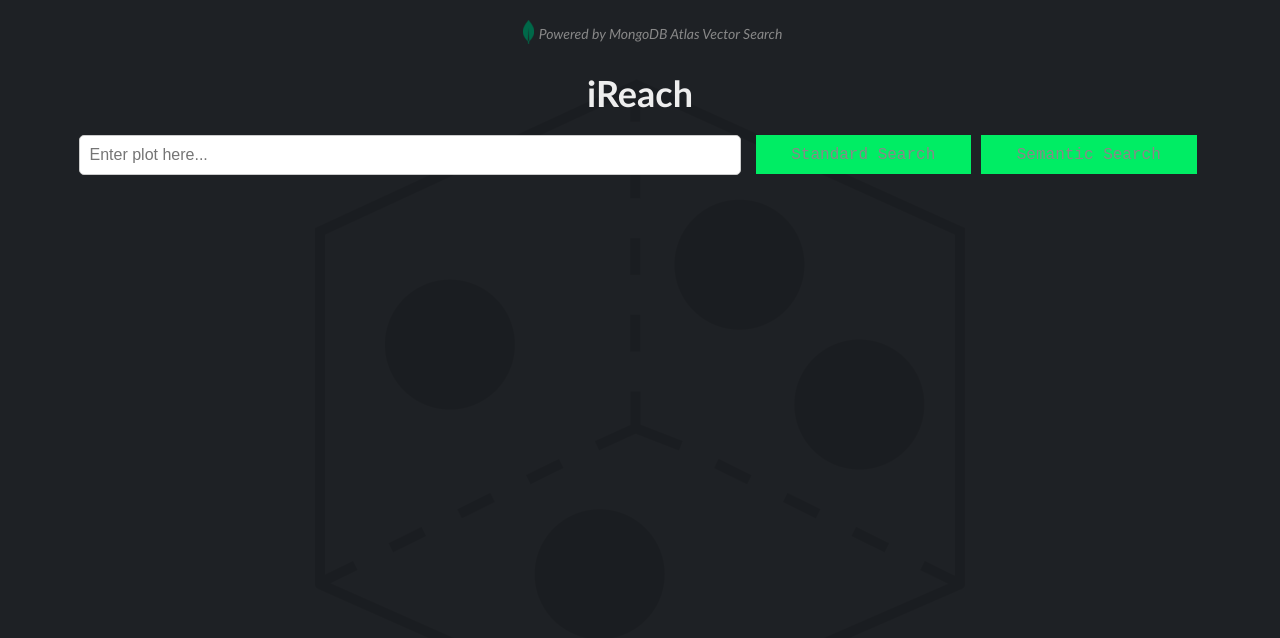
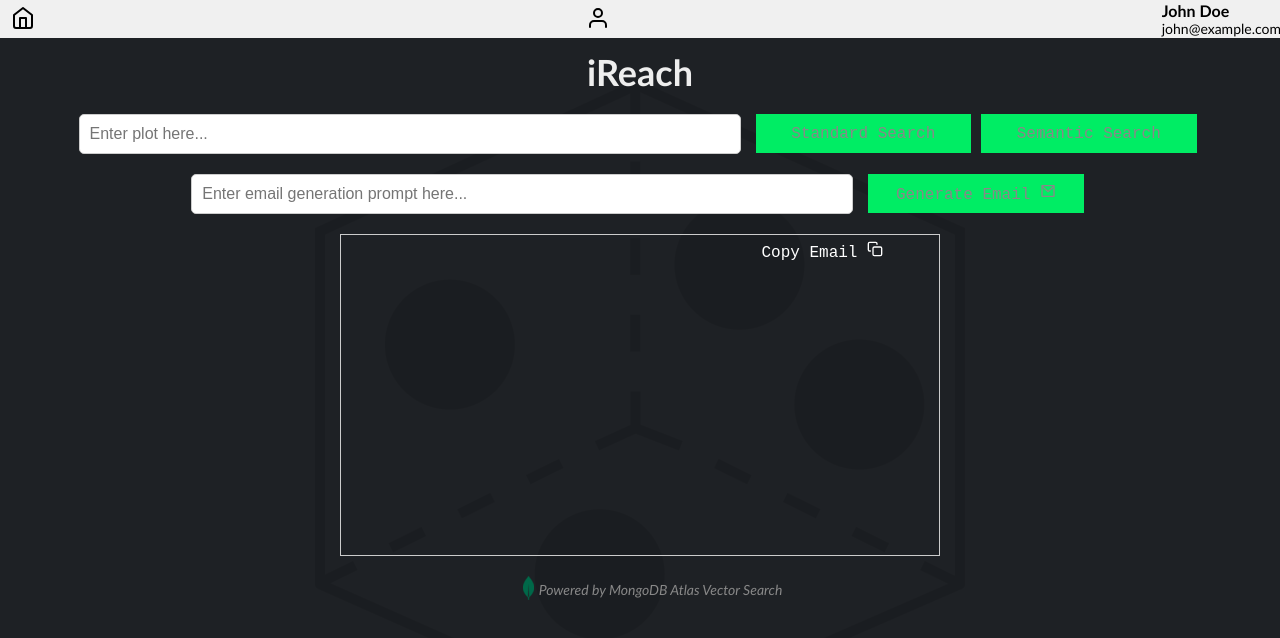
Before and after one commit to sandhyadev01/Hackathon2024_IndiaSA, a React (Create React App) app: page / in a window 1280 px wide. Shown: the top 638 px of the page. Built offline with nearby package versions, Linux system fonts and the light colour scheme.

Commit message:
UI changes with header and mailbox

```diff
--- a/package.json
+++ b/package.json
@@ -9,6 +9,7 @@
     "@testing-library/user-event": "^13.5.0",
     "react": "^18.2.0",
     "react-dom": "^18.2.0",
+    "react-icons": "^5.0.1",
     "react-scripts": "5.0.1",
     "web-vitals": "^2.1.4"
   },
--- a/src/App.css
+++ b/src/App.css
@@ -32,6 +32,18 @@ input[type="text"] {
 
 .open-ai-link {
   margin: 0px 10px;
+}
+
+.header {
+    position: fixed;
+    top: 0;
+    left: 0;
+    width: 100%;
+    background-color: #f0f0f0;
+    padding: 1px;
+    display: flex;
+    align-items: center;
+    justify-content: space-between;
 }
 
 a {
@@ -112,13 +124,16 @@ img {
 }
 
 .subject {
+
   font-size: 36px;
+  margin-top: 50px;
+
 }
 
 .powered {
   margin-left: 30px;
   display: flex;
-  margin-top: 20px;
+
 }
 
 .powered-text {
@@ -167,6 +182,19 @@ button {
   cursor: pointer;
 }
 
+.copyText {
+    position: absolute;
+    top: 5px;
+    right: 5px;
+    width: 1.5em;
+    height: 1.5em;
+    padding: 0;
+    background-color: transparent;
+    border: none;
+    cursor: pointer;
+    color: white;
+}
+
 .chart {
   background: #1e2125;
   border: none;
--- a/src/App.js
+++ b/src/App.js
@@ -1,6 +1,9 @@
 import './App.css';
 
 import React, { useState } from "react";
+import { RiMailLine } from 'react-icons/ri';
+import { FiCopy } from 'react-icons/fi';
+import { FiUser, FiHome } from 'react-icons/fi';
 
 const IReachApp = () => {
   const dummyAccount = {
@@ -13,11 +16,19 @@ const IReachApp = () => {
     score: 0
   };
 
+  const user = {
+    username: 'John Doe',
+    email: 'john@example.com'
+  };
+
   const [accounts, setAccounts] = useState([]);
   const [searchQuery, setSearchQuery] = useState("");
   const [apiKey, setApiKey] = useState("");
   const [selectedOption, setSelectedOption] = useState("Vector");
   const [showOptions, setShowOptions] = useState(false);
+  const [promptText, setPromptText] = useState("");
+  const [emailText, setEmailText] = useState("");
+
 
   const handleChange = (e) => {
     setSearchQuery(e.target.value);
@@ -25,6 +36,10 @@ const IReachApp = () => {
 
   const handleKeyChange = (e) => {
     setApiKey(e.target.value);
+  };
+
+  const handlePromptChange = (e) => {
+    setPromptText(e.target.value);
   };
 
   const handleOptionChange = (option) => {
@@ -35,6 +50,10 @@ const IReachApp = () => {
   const handleSubmit = (mode) => {
     setAccounts([]);
     fetchAccounts();
+  };
+
+  const generateEmail = () => {
+    getEmailText();
   };
 
   const fetchAccounts = async () => {
@@ -63,16 +82,40 @@ const IReachApp = () => {
     }
   };
 
+
+  const copyText = () => {
+    navigator.clipboard.writeText(emailText)
+      .then(() => {
+        alert('Copied');
+      })
+      .catch((error) => {
+        console.error('Failed to copy text: ', error);
+      });
+  };
+
+  const  getEmailText = () => {
+    const text = "This is the default email text";
+    setEmailText(text);
+  }
+
   return (
     <div>
-      {accounts.length === 0 && <img className='bg-image' src={"logo_large.png"} />}
-      <div className='powered'>
-        <div className='flexDiv'></div>
-        <img height={24} src="/mongo.png"></img>
-        <a className='powered-text' href="https://www.mongodb.com/products/platform/atlas-vector-search"><em>Powered by MongoDB Atlas Vector Search</em></a>
-        <div className='flexDiv'></div>
+    <header  className='header'>
+         <div style={{ marginLeft: '10px' }}>
+        <FiHome size="24px" color='black'/>
       </div>
+      <div>
+        <FiUser size="24px" color='black' />
+        </div>
+        <div>
+        <p style={{ margin: '0', fontWeight: 'bold', color:'black' }}>{user.username}</p>
+        <p style={{ margin: '0', fontSize: '14px', color:'black' }}>{user.email}</p>
+        </div>
+    </header>
+<div>
+    {accounts.length === 0 && <img className='bg-image' src={"logo_large.png"} />}
       <h1 className='subject'>iReach</h1>
+
       <form onSubmit={handleSubmit}>
         <div className='flexDiv'/>
         <input
@@ -107,6 +150,41 @@ const IReachApp = () => {
           </div>
         ))}
       </div>
+      <div>
+      <form onSubmit={generateEmail}>
+        <div className='flexDiv'/>
+        <input
+          type="text"
+          autoFocus
+          value={promptText}
+          onChange={handlePromptChange}
+          placeholder="Enter email generation prompt here..."
+        />
+        <button className="submit-button" disabled={promptText.trim() === ''} onClick={()=>generateEmail()}>
+          Generate Email <RiMailLine/>
+        </button>
+        <div className='flexDiv'/>
+      </form>
+
+      <div style={{ position: 'relative', width: '600px', margin: '20px auto' }}>
+      <div style={{ border: '1px solid #ccc', padding: '10px', maxWidth: '600px', margin: '20px auto', height: '300px' }}>
+      <p>{emailText}</p>
+
+      <button className='copyText'
+        onClick={copyText}
+      >
+       Copy Email <FiCopy style={{color:'white', size: '1.5em'}} />
+      </button>
+      </div>
+    </div>
+    </div>
+    </div>
+    <div className='powered'>
+        <div className='flexDiv'></div>
+        <img height={24} src="/mongo.png"></img>
+        <a className='powered-text' href="https://www.mongodb.com/products/platform/atlas-vector-search"><em>Powered by MongoDB Atlas Vector Search</em></a>
+        <div className='flexDiv'></div>
+      </div>
     </div>
   );
 };
```
Also changed, not shown: 1 other file (tests, documents, lock files or other folders).
